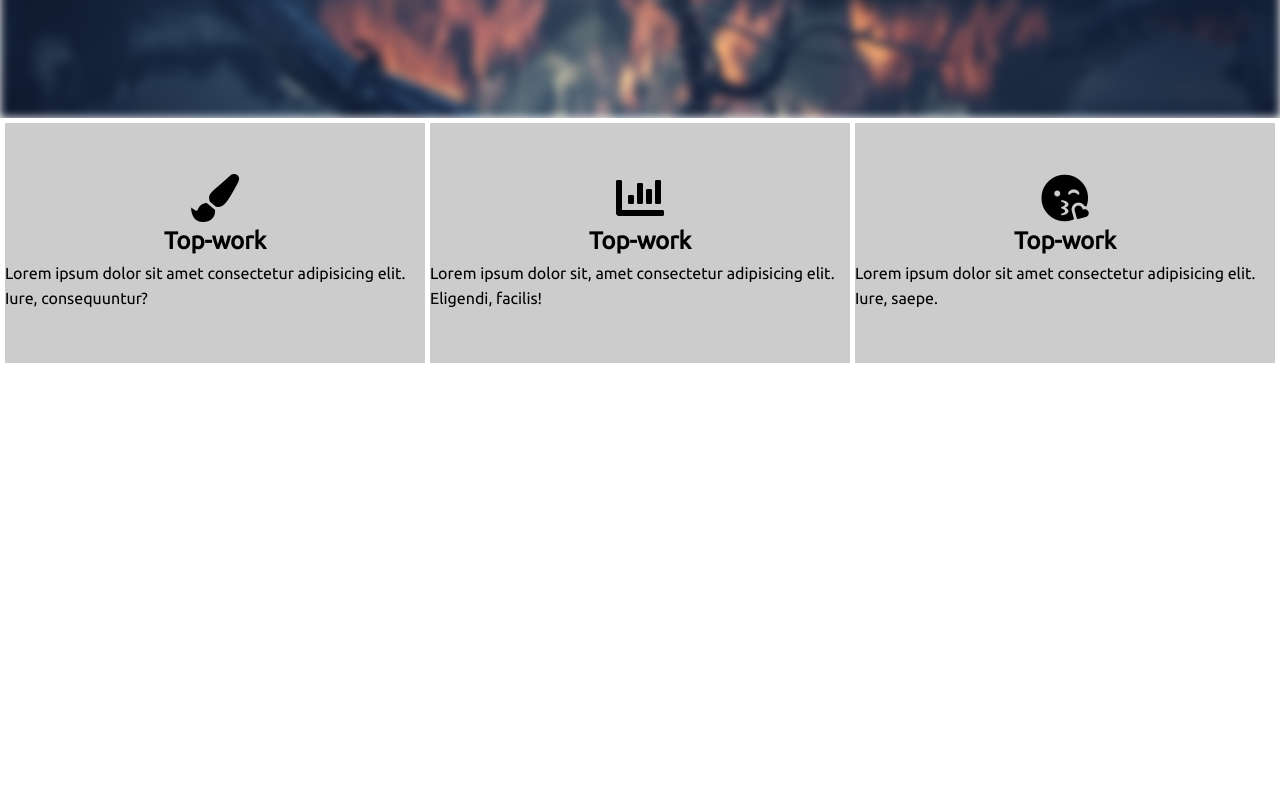
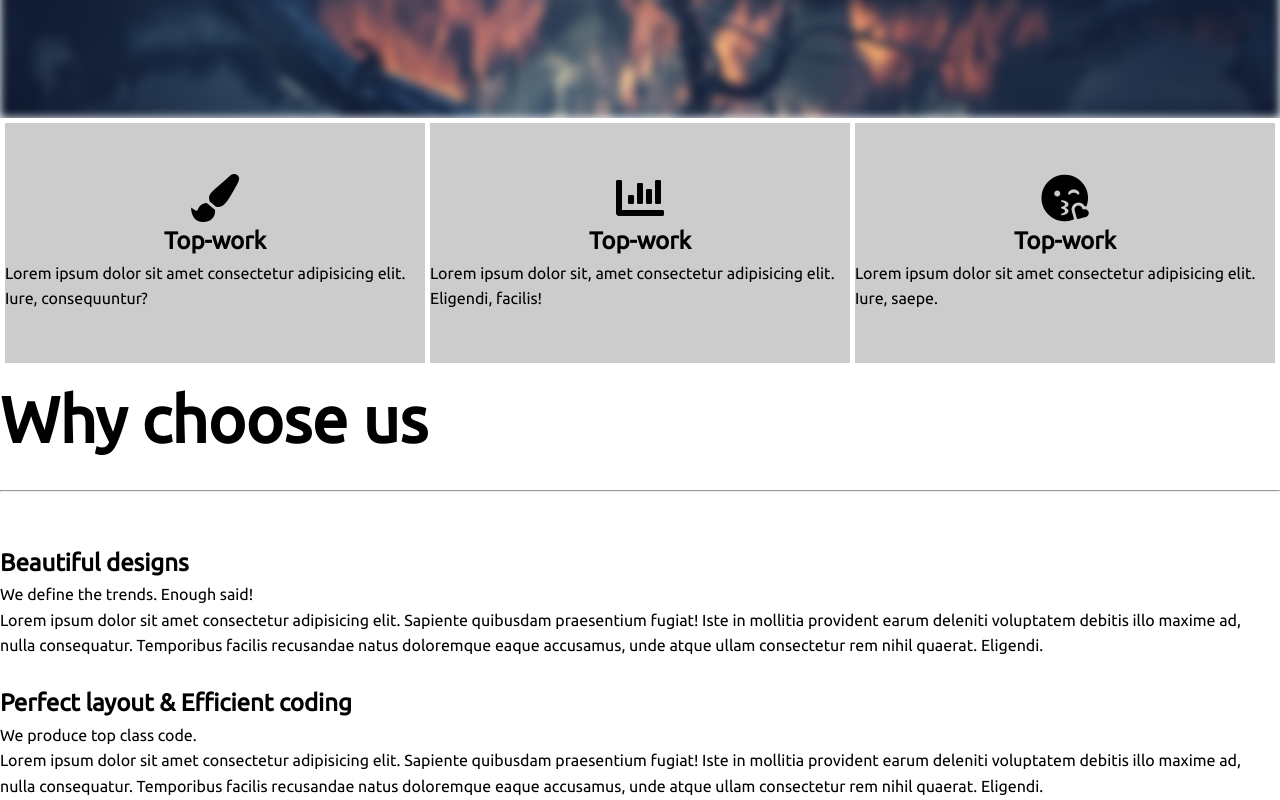
Before and after one commit to realVato/Designer, a plain HTML site: page index.html in a window 1280 px wide. Shown: the part 2527-3327 px from the top of the page. Before the commit the page ends 2895 px from the top, so only its background shows below. Drawn offline with Linux system fonts and the light colour scheme.

Commit message:
Why-us section

```diff
--- a/index.html
+++ b/index.html
@@ -87,6 +87,39 @@
         </div>
     </section>
 
+    <section>
+        <div class="why-us">
+            <div class="why-us-header">
+                <h1>Why choose us</h1>
+                <hr>
+                <br>
+                <br>
+            </div>
+            <div class="row1">
+                <h2>Beautiful designs</h2>
+                <span>We define the trends. Enough said!</span>
+                <br>
+                <p>Lorem ipsum dolor sit amet consectetur adipisicing elit.
+                Sapiente quibusdam praesentium fugiat! Iste in mollitia
+                provident earum deleniti voluptatem debitis illo maxime ad,
+                nulla consequatur. Temporibus facilis recusandae natus
+                doloremque eaque accusamus, unde atque ullam consectetur rem
+                nihil quaerat. Eligendi.</p>
+            </div>
+            <br>
+            <div class="row1">
+                <h2>Perfect layout & Efficient coding</h2>
+                <span>We produce top class code.</span>
+                <br>
+                <p>Lorem ipsum dolor sit amet consectetur adipisicing elit.
+                Sapiente quibusdam praesentium fugiat! Iste in mollitia
+                provident earum deleniti voluptatem debitis illo maxime ad,
+                nulla consequatur. Temporibus facilis recusandae natus
+                doloremque eaque accusamus, unde atque ullam consectetur rem
+                nihil quaerat. Eligendi.</p>
+            </div>
+        </div>
+    </section>
 
     <script src="/js/script.js"></script>
 </body>
```
